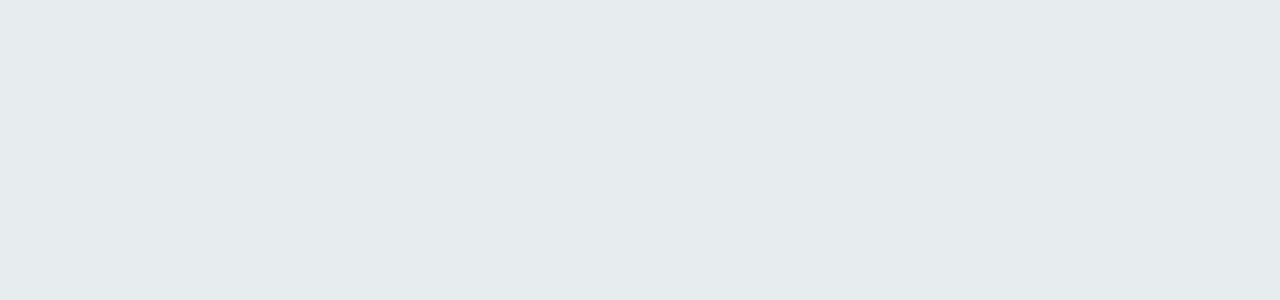
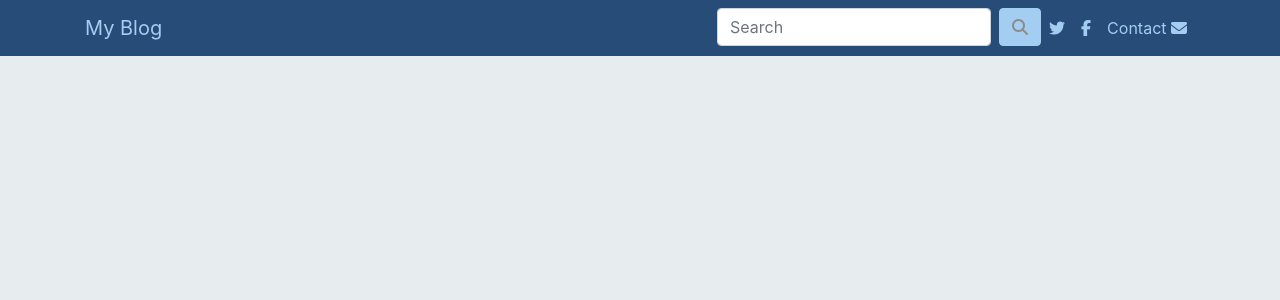
Before and after one commit to adrianbengoechea/php, a PHP site: page /udemyphp/ in a window 1280 px wide. Before the commit the part shown is empty. Shown: the top 300 px of the page. Run offline with PHP 8.4, Linux system fonts and the light colour scheme; some libraries are stand-ins or nearby versions.

Commit message:
End of Day - 4/14/2020 - 5:59

```diff
--- a/css/style.css
+++ b/css/style.css
@@ -2,4 +2,19 @@ body {
   background: #E7ECEF;
 }
 
+nav {
+  background: #274C77;
+}
+nav a, nav p {
+  color: #A3CEF1;
+}
+nav ul li a {
+  color: #A3CEF1;
+}
+nav ul li .btn {
+  color: #8B8C89;
+  background: #A3CEF1;
+  border-color: #A3CEF1;
+}
+
 /*# sourceMappingURL=style.css.map */
--- a/function.php
+++ b/function.php
@@ -1,3 +1,4 @@
 <?php
 
     define('ROUTE', 'localhost/udemyphp/Blog/');
+    define('URL', '/udemyphp/Blog/');
--- a/scss/style.scss
+++ b/scss/style.scss
@@ -5,10 +5,26 @@ $color-babyblue: #A3CEF1;
 $color-taupegray: #8B8C89;
 
 
-
-
-
-
 body{
     background: $color-glitter;
 }
+
+
+nav{
+    background: $color-patblue;
+    a, p{
+        color: $color-babyblue;
+    }
+    ul{
+        li{
+            a{
+                color: $color-babyblue;
+            }
+            .btn{
+                color: $color-taupegray;
+                background: $color-babyblue;
+                border-color: $color-babyblue
+            }
+        }
+    }
+}
--- a/views/home.view.php
+++ b/views/home.view.php
@@ -1,11 +1,19 @@
-<?php require_once 'header.php'; ?>
+<?php require_once 'parts/header.php'; ?>
 
     <main class="wrapper">
 
+        <header>
 
+            <?php include 'parts/navbar.php'; ?>
 
+        </header>
 
+        <section class="wrapper-content container-fluid">
+
+            <?php include 'parts/posts.php' ?>
+
+        </section>
 
     </main>
 
-<?php require_once 'footer.php'; ?>
+<?php require_once 'parts/footer.php'; ?>
--- a/views/footer.php
+++ b/views/parts/footer.php
@@ -1,8 +1,9 @@
 
 
 
-<!-- FRAMEWORKS / LIBRARIES -->
-<script src="https://code.jquery.com/jquery-3.2.1.slim.min.js" integrity="sha384-KJ3o2DKtIkvYIK3UENzmM7KCkRr/rE9/Qpg6aAZGJwFDMVNA/GpGFF93hXpG5KkN" crossorigin="anonymous"></script>
+    <!-- FRAMEWORKS / LIBRARIES -->
+    <script src="https://code.jquery.com/jquery-3.2.1.slim.min.js" integrity="sha384-KJ3o2DKtIkvYIK3UENzmM7KCkRr/rE9/Qpg6aAZGJwFDMVNA/GpGFF93hXpG5KkN" crossorigin="anonymous"></script>
+    <script src="https://kit.fontawesome.com/04a8c5e284.js" crossorigin="anonymous"></script>
     <script src="https://cdnjs.cloudflare.com/ajax/libs/popper.js/1.12.9/umd/popper.min.js" integrity="sha384-ApNbgh9B+Y1QKtv3Rn7W3mgPxhU9K/ScQsAP7hUibX39j7fakFPskvXusvfa0b4Q" crossorigin="anonymous"></script>
     <script src="https://maxcdn.bootstrapcdn.com/bootstrap/4.0.0/js/bootstrap.min.js" integrity="sha384-JZR6Spejh4U02d8jOt6vLEHfe/JQGiRRSQQxSfFWpi1MquVdAyjUar5+76PVCmYl" crossorigin="anonymous"></script>
 
--- /dev/null
+++ b/views/parts/navbar.php
@@ -0,0 +1,40 @@
+<nav class="navbar navbar-expand-md">
+
+  <div class="container">
+
+    <a class="navbar-brand" href="<?php echo URL; ?>">My Blog</a>
+
+    <button class="navbar-toggler" type="button" data-toggle="collapse" data-target="#main-navbar" aria-controls="main-navbar" aria-expanded="false" aria-label="Toggle navigation">
+        <span class="navbar-toggler-icon"></span>
+    </button>
+
+    <div class="collapse navbar-collapse" id="main-navbar">
+
+        <ul class="navbar-nav ml-auto">
+
+            <li class="nav-item">
+                <form class="form-inline">
+                    <input class="form-control mr-sm-2" type="search" placeholder="Search" aria-label="Search">
+                    <button class="btn btn-primary my-2 my-sm-0" type="submit"><i class="fas fa-search"></i><span class="sr-only">search</span></button>
+                </form>
+            </li>
+
+            <li class="nav-item">
+                <a class="nav-link" href="twitter.com" target="_blank"><i class="fab fa-twitter"></i></a>
+            </li>
+
+            <li class="nav-item">
+                <a class="nav-link" href="facebook.com" target="_blank"><i class="fab fa-facebook-f"></i></a>
+            </li>
+
+            <li class="nav-item">
+                <a class="nav-link" href="<?php echo URL; ?>contact.php">Contact <i class="fas fa-envelope"></i></a>
+            </li>
+
+        </ul>
+
+    </div>
+
+  </div>
+
+</nav>
```
Also changed, not shown: views/parts/header.php (renamed from views/header.php), views/parts/posts.php (added), 1 other file.
